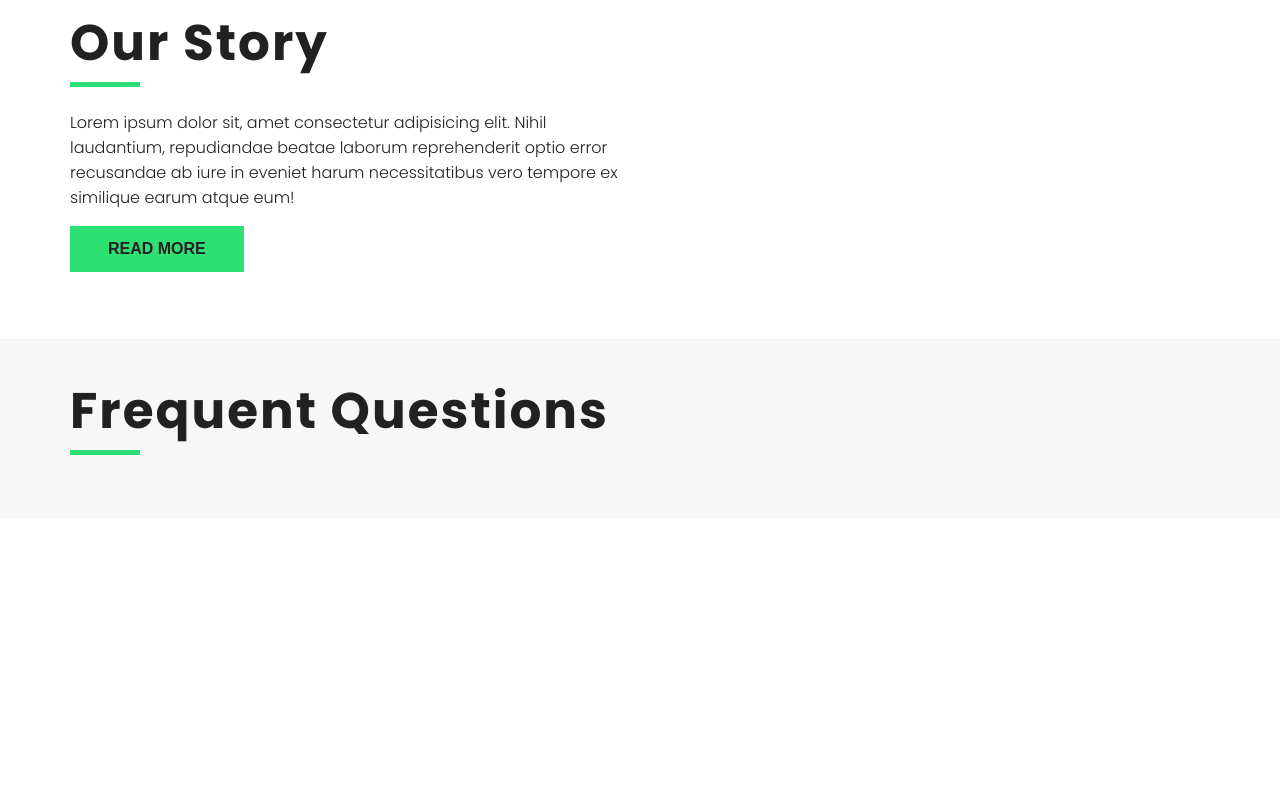
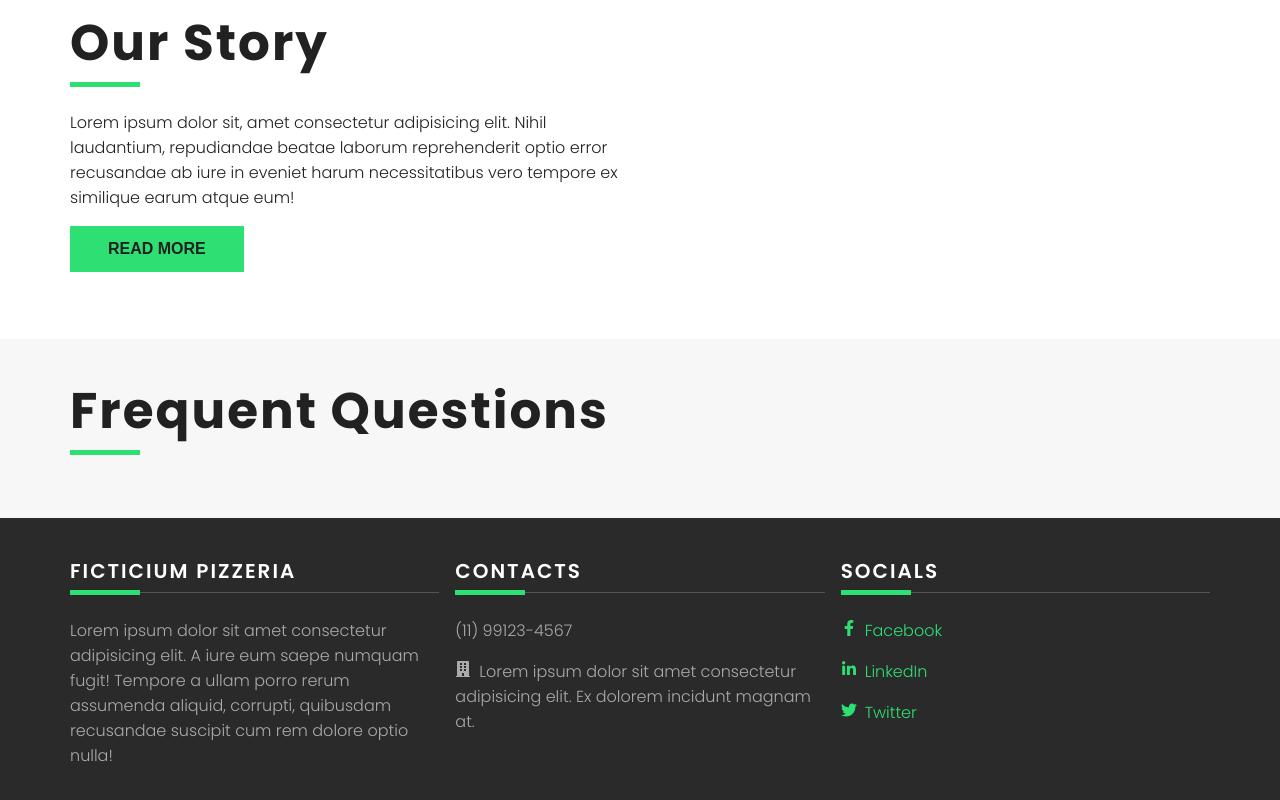
Before and after one commit to LuccaTambor/pizzeria-page, a React (Create React App) app: page / in a window 1280 px wide. Shown: the part 1070-1870 px from the top of the page. Before the commit the page ends 1588 px from the top, so only its background shows below. Built offline with nearby package versions, Linux system fonts and the light colour scheme.

Commit message:
feat: footer component

```diff
--- /dev/null
+++ b/src/components/organisms/Footer/Footer.js
@@ -0,0 +1,90 @@
+import React from "react";
+// import PropTypes from "prop-types";
+import styled from "styled-components";
+import { FaPhone, FaBuilding, FaFacebookF, FaLinkedinIn, FaTwitter } from "react-icons/fa";
+
+import Container from "components/atoms/Container/Container";
+import Grid from "components/atoms/Grid/Grid";
+import Heading from "components/atoms/Heading/Heading";
+
+const Root =  styled.footer`
+  padding: 40px 0;
+  background-color: #2a2a2a;
+  color: #aaa;
+
+  h6 {
+    margin-top: 0;
+    color: #fff;
+    text-transform: uppercase;
+  }
+`;
+
+const IconContainer = styled.span`
+  margin-right: 8px;
+`;
+
+const FooterLink = styled.a`
+  color: ${props => props.theme.colors.primary.main};
+  text-decoration: none;
+
+  &:hover {
+    color: ${props => props.theme.colors.primary.light};;
+  }
+`;
+
+const Footer = () => (
+  <Root>
+    <Container>
+      <Grid md={3}>
+        <div>
+          <Heading>
+            <h6>Ficticium Pizzeria</h6>
+          </Heading>
+          <p>Lorem ipsum dolor sit amet consectetur adipisicing elit. A iure eum saepe numquam fugit! Tempore a ullam porro rerum assumenda aliquid, corrupti, quibusdam recusandae suscipit cum rem dolore optio nulla!</p>
+        </div>
+        <div>
+          <Heading>
+            <h6>Contacts</h6>
+          </Heading>
+          <p>
+
+            (11) 99123-4567
+          </p>
+          <p>
+            <IconContainer><FaBuilding /></IconContainer>
+            Lorem ipsum dolor sit amet consectetur adipisicing elit. Ex dolorem incidunt magnam at.
+          </p>
+        </div>
+        <div>
+          <Heading>
+            <h6>Socials</h6>
+          </Heading>
+          <p>
+            <FooterLink target="_blank" href="">
+              <IconContainer><FaFacebookF /></IconContainer>
+              Facebook
+            </FooterLink>
+          </p>
+          <p>
+            <FooterLink target="_blank" href="">
+              <IconContainer><FaLinkedinIn /></IconContainer>
+              LinkedIn
+            </FooterLink>
+          </p>
+          <p>
+            <FooterLink target="_blank" href="">
+              <IconContainer><FaTwitter /></IconContainer>
+              Twitter
+            </FooterLink>
+          </p>
+        </div>
+      </Grid>
+    </Container>
+  </Root>
+);
+
+// Footer.defaultProps = {};
+
+// Footer.propTypes = {};
+
+export default Footer;
--- a/src/components/pages/Home/Home.js
+++ b/src/components/pages/Home/Home.js
@@ -8,6 +8,7 @@ import Button from 'components/atoms/Button/Button';
 import Feature from "components/atoms/Feature/Feature";
 import Grid from "components/atoms/Grid/Grid";
 import Section from "components/molecules/Section/Section";
+import Footer from "components/organisms/Footer/Footer";
 
 import PizzaBg from "assets/pizzaBg.jpg";
 import PizzaVideo from "assets/pizzaVideo.mp4";
@@ -66,6 +67,7 @@ const Home = () => (
         <h2> Frequent Questions </h2>
       </Heading>
     </Section>
+    <Footer />
   </>
 );
 
```
Also changed, not shown: 1 other file (tests, documents, lock files or other folders).
